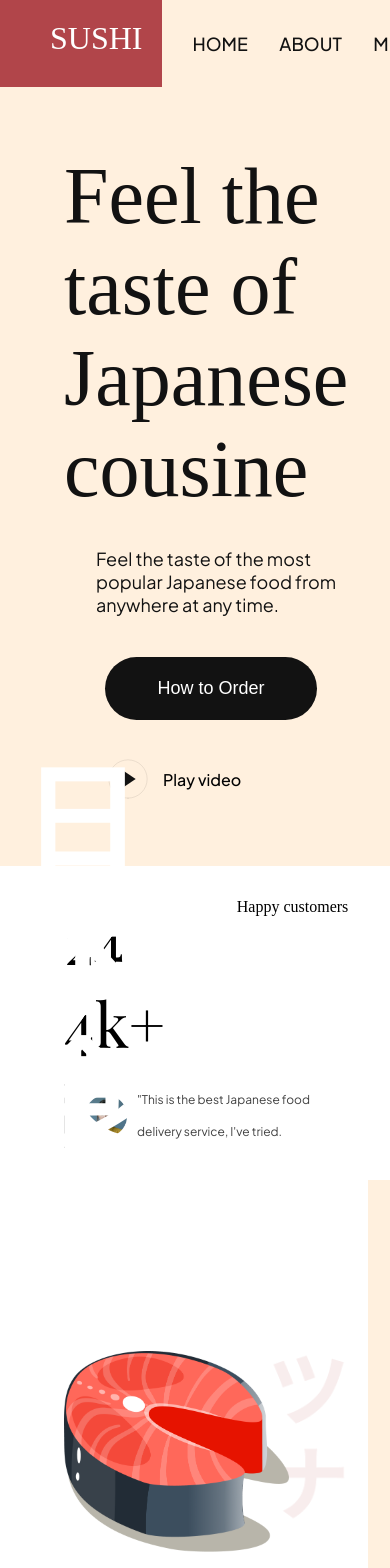
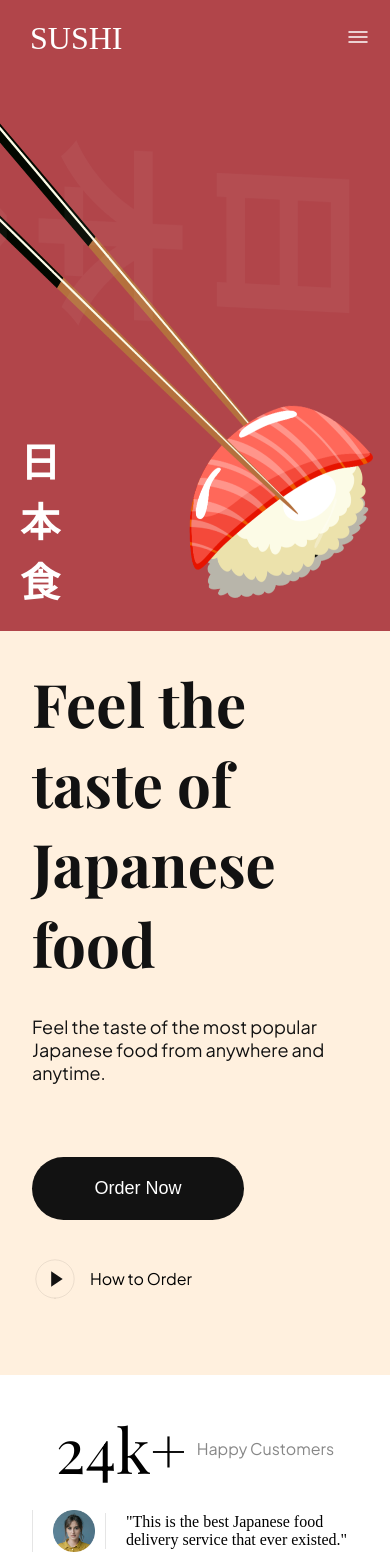
Before and after one commit to bojan09/sushi, a React (Vite) app: page / in a window 390 px wide. Shown: the top 1568 px of the page. Built offline with nearby package versions, Linux system fonts and the light colour scheme.

Commit message:
adding media queries, minor bug on Trending section

```diff
--- a/src/components/Footer/Footer.jsx
+++ b/src/components/Footer/Footer.jsx
@@ -10,8 +10,8 @@ import twitter from "../../assets/twitter.svg";
 const Footer = () => {
   return (
     <div className="footer flex-between">
-      <h3 class="footer__logo">Sushi</h3>
-      <ul class="footer__nav">
+      <h3 className="footer__logo">Sushi</h3>
+      <ul className="footer__nav">
         <li>
           <a href="#menu">Menu</a>
         </li>
@@ -25,14 +25,14 @@ const Footer = () => {
           <a href="#about-us">About Us</a>
         </li>
       </ul>
-      <ul class="footer__social">
-        <li class="flex-center">
+      <ul className="footer__social">
+        <li className="flex-center">
           <img src={facebook} alt="facebook" />
         </li>
-        <li class="flex-center">
+        <li className="flex-center">
           <img src={instagram} alt="instagram" />
         </li>
-        <li class="flex-center">
+        <li className="flex-center">
           <img src={twitter} alt="twitter" />
         </li>
       </ul>
--- a/src/components/Navbar/Navbar.jsx
+++ b/src/components/Navbar/Navbar.jsx
@@ -23,7 +23,7 @@ const Navbar = () => {
           <a href="/#" className="header__logo-link" data-aos="fade-down">
             Sushi
           </a>
-          <div class="header__logo-overlay"></div>
+          <div className="header__logo-overlay"></div>
         </div>
 
         <ul className="header__menu" data-aos="fade-down">
--- a/src/index.css
+++ b/src/index.css
@@ -109,3 +109,225 @@ img {
   scrollbar-width: none;
   /* Firefox */
 }
+
+/* START: about us media queries */
+@media screen and (max-width: 1024px) {
+  .about-us {
+    flex-direction: column;
+  }
+
+  .about-us__image {
+    flex-direction: row;
+  }
+
+  .about-us__image-sushi3 {
+    border-bottom: none;
+    border-right: 8px solid var(--color-creamson);
+  }
+
+  .about-us__button {
+    display: none;
+  }
+}
+
+@media screen and (max-width: 750px) {
+  .about-us__image {
+    flex-direction: column;
+  }
+
+  .about-us__image-sushi3 {
+    border-bottom: 8px solid var(--color-creamson);
+    border-right: none;
+  }
+
+  .about-us__button {
+    display: block;
+    top: 47%;
+  }
+}
+
+@media screen and (max-width: 550px) {
+
+  .about-us__image-sushi2 img,
+  .about-us__image-sushi3 img {
+    width: 50%;
+    height: 160px;
+
+    object-fit: contain;
+  }
+
+  .about-us__image div {
+    padding: 32px;
+  }
+
+  .about-us__button {
+    top: 44%;
+  }
+
+  .about-us__content {
+    padding: 32px;
+  }
+}
+
+/* END: about us media queries */
+
+
+/* START: header media querie */
+@media screen and (max-width: 900px) {
+  .header__nav {
+    background: var(--primary-color);
+  }
+
+  .header__menu {
+    display: none;
+  }
+
+  .header__menu-mobile {
+    display: flex;
+  }
+}
+
+@media screen and (max-width: 550px) {
+  .header__logo {
+    padding-left: 0;
+  }
+}
+
+/* END: header media queries */
+
+/* START: hero media queries */
+@media screen and (max-width: 1060px) {
+  .hero {
+    flex-direction: column;
+  }
+
+  .hero-image img {
+    width: 100%;
+
+    transform: matrix(1, 0.05, 0, 1.25, 0, 0) !important;
+  }
+}
+
+@media screen and (max-width: 750px) {
+  .hero-image h2 {
+    font-size: 70px;
+    line-height: 90px;
+  }
+}
+
+@media screen and (max-width: 550px) {
+  .hero-image h2 {
+    font-size: 40px;
+    line-height: 60px;
+  }
+
+  .hero-content-info {
+    padding: 32px;
+  }
+
+  .hero-content-info h1 {
+    font-size: 60px;
+  }
+
+  .hero-content-info p {
+    margin: 32px 0;
+  }
+
+  .hero-content__buttons {
+    margin: 41px 0;
+  }
+
+  .hero-content__testimonial {
+    padding: 32px;
+  }
+}
+
+/* END: hero media queries */
+
+/* START: popular media queries */
+@media screen and (max-width: 550px) {
+  .popular-foods {
+    padding: 64px 32px;
+  }
+
+  .popular-foods__card,
+  .popular-foods__card.active-card {
+    min-width: 100%;
+  }
+}
+
+/* END: popular media queries */
+
+/* START: subscribe media queries */
+@media screen and (max-width: 550px) {
+  .subscription {
+    padding: 64px 32px;
+  }
+
+  .subscription h2 {
+    font-size: 68px;
+    line-height: 100px;
+  }
+
+  .subscription__form {
+    flex-direction: column;
+    gap: 20px;
+
+    min-width: 100%;
+    border-radius: 20px;
+    padding: 0;
+
+    border: none;
+  }
+
+  .subscription__form input {
+    min-height: 50px;
+
+    border: 1px solid rgba(255, 255, 255, 0.5);
+    padding: 10px 20px;
+    border-radius: 30px;
+  }
+
+  .subscription__form button {
+    min-width: 100%;
+  }
+}
+
+/* END: subscribe media queries */
+
+/* START: trending media queries */
+@media screen and (max-width: 1024px) {
+  .trending-sushi {
+    flex-direction: column;
+  }
+
+  .trending-drink {
+    flex-direction: column-reverse;
+  }
+
+  .trending__image {
+    width: 100%;
+    background-size: cover;
+  }
+
+  .trending__discover {
+    display: none;
+  }
+
+  .trending__arrow {
+    display: none;
+  }
+}
+
+@media screen and (max-width: 550px) {
+  .trending__image img {
+    width: 70%;
+    height: 70%;
+  }
+
+  .trending__content {
+    padding: 32px;
+  }
+}
+
+/* END: trending media queries */
--- a/src/pages/About/About.jsx
+++ b/src/pages/About/About.jsx
@@ -35,11 +35,11 @@ const About = () => {
       </div>
 
       <div className="about-us__content" data-aos="fade-left">
-        <p class="sushi__subtitle">About Us / 私たちに関しては</p>
-        <h3 class="sushi__title">
+        <p className="sushi__subtitle">About Us / 私たちに関しては</p>
+        <h3 className="sushi__title">
           Our mission is to bring true Japanese flavours to you.
         </h3>
-        <p class="sushi__description">
+        <p className="sushi__description">
           We will continue to provide the experience of Omotenashi, the Japanese
           mindset of hospitality, with our shopping and dining for our
           customers.
--- a/src/pages/Home/Home.css
+++ b/src/pages/Home/Home.css
@@ -1,10 +1,10 @@
-.home {
+.hero {
     display: flex;
-    min-height: calc(100vh-74px);
+    min-height: calc(100vh - 74px);
     overflow: hidden;
 }
 
-.home-img {
+.hero-image {
     flex: 1;
     display: flex;
     flex-direction: column;
@@ -13,13 +13,14 @@
     z-index: 5;
 }
 
-.home-img img {
-    width: 120%;
+.hero-image img {
+    width: 110%;
     height: 100%;
     padding: 75px 0;
+    object-fit: contain;
 }
 
-.home-img__overlay {
+.hero-image__overlay {
     position: absolute;
     inset: 0;
     width: 100%;
@@ -28,7 +29,7 @@
     z-index: -1;
 }
 
-.home-img h2 {
+.hero-image h2 {
     position: absolute;
     bottom: 0;
     padding: 20px;
@@ -39,14 +40,14 @@
     color: #fff;
 }
 
-.home-content {
+.hero-content {
     flex: 1.22;
     display: flex;
     justify-content: space-between;
     flex-direction: column;
 }
 
-.home-content__info {
+.hero-content-info {
     padding: 64px;
     flex: 1;
     display: flex;
@@ -54,49 +55,47 @@
     flex-direction: column;
 }
 
-.home-content__info h1 {
+.hero-content-info h1 {
     font-size: 80px;
-    font-weight: 600;
-    font-weight: var(--playfair-display);
+    font-weight: 600px;
+    font-family: var(--playfair-display);
     color: var(--secondary-color);
 }
 
-.home-content__info p {
+.hero-content-info p {
     margin: 32px 0 0 32px;
+
     font-family: var(--plus-jakarta-sans);
     color: var(--secondary-color);
     font-size: 18px;
     font-weight: 400;
 }
 
-.home-content__buttons {
+.hero-content__buttons {
     margin: 41px 0 0 41px;
+
     display: flex;
     flex-wrap: wrap;
     gap: 36px;
 }
 
-.home-content__order-button {
+.hero-content__order-button {
     padding: 20px;
     border-radius: 36px;
     min-width: 212px;
     outline: none;
     border: none;
-    background-color: var(--secondary-color);
+    background: var(--secondary-color);
+
+    cursor: pointer;
+
     color: #fff;
-    cursor: pointer;
     font-weight: 500;
     font-size: 18px;
     line-height: 23px;
 }
 
-.home-content__order-button:hover {
-    background-color: #cbcbcb;
-    color: var(--secondary-color);
-    transition: .5s ease-in-out;
-}
-
-.home-content__play-button {
+.hero-content__play-button {
     border: none;
     outline: none;
     background: transparent;
@@ -108,25 +107,19 @@
     line-height: 19px;
     color: var(--black-200);
     font-family: var(--plus-jakarta-sans);
-    font-weight: 500;
+
     cursor: pointer;
 }
 
-.home-content__play-button:hover {
-    border: 1px solid rgba(2, 2, 2, 0.1);
-    border-radius: 50px;
-    padding-right: 2rem;
-    transition: .2s ease-out;
+.hero-content__play-button img {
+    margin-right: 12px;
+
+    width: 46px;
+    height: 46px;
+    object-fit: contain;
 }
 
-.home-content__play-button img {
-    margin-right: 12px;
-    width: 46px;
-    height: 46px;
-
-}
-
-.home-content__testimonial {
+.hero-content__testimonial {
     padding: 32px 64px;
     display: flex;
     flex-wrap: wrap;
@@ -134,27 +127,43 @@
     background-color: var(--color-white);
 }
 
-.home-content__customer {
+.hero-content__customer {
     flex: 1;
     gap: 10px;
-
 }
 
-.home-content__customer h4 {
+.hero-content__customer h4 {
     font-size: 62px;
     font-weight: 400;
-    font-family: var(--playfair-display);
+    font-family: var(--playfair-display)
 }
 
-.home-content__customer p {
+.hero-content__customer p {
     font-size: 16px;
     font-weight: 400;
     font-family: var(--plus-jakarta-sans);
     color: var(--secondary-color);
-    opacity: .5;
+    opacity: 0.5;
 }
 
-.home-content__review {
+.hero-content__review {
+    flex: 1;
+    display: flex;
+    align-items: center;
+    gap: 10px;
+
+    padding-left: 20px;
+    border-left: 1px solid rgba(2, 2, 2, 0.1);
+    min-width: 200px;
+}
+
+.hero-content__review img {
+    width: 42px;
+    height: 42px;
+    object-fit: contain;
+}
+
+.hero-content__review p {
     flex: 1;
     display: flex;
     align-items: center;
@@ -163,17 +172,3 @@
     border-left: 1px solid rgba(2, 2, 2, 0.1);
     min-width: 200px;
 }
-
-.home-content__review img {
-    width: 42px;
-    height: 42px;
-}
-
-.home-content__review p {
-    font-size: 12px;
-    font-weight: 400;
-    line-height: 32px;
-    font-family: var(--plus-jakarta-sans);
-    color: var(--secondary-color);
-    opacity: 0.8;
-}
--- a/src/pages/Home/Home.jsx
+++ b/src/pages/Home/Home.jsx
@@ -18,46 +18,49 @@ import user from "../../assets/user.png";
 
 const Home = () => {
   return (
-    <div className="home">
+    <div className="hero">
       {/* Image container */}
-      <div className="home-img">
+      <div className="hero-image">
         <img src={sushi} alt="sushi" data-aos="fade-up" />
-
         <h2 data-aos="fade-up">
           日 <br />
-          本 <br /> 食
+          本 <br />食
         </h2>
 
-        <div class="home-img__overlay"></div>
+        <div className="hero-image__overlay"></div>
       </div>
-      {/* Content - container */}
-      <div className="home-content">
-        <div className="home-content__info" data-aos="fade-left">
-          <h1>Feel the taste of Japanese cousine </h1>
+
+      <div className="hero-content">
+        <div className="hero-content-info" data-aos="fade-left">
+          <h1>Feel the taste of Japanese food</h1>
           <p>
-            Feel the taste of the most popular Japanese food from anywhere at
-            any time.
+            Feel the taste of the most popular Japanese food from anywhere and
+            anytime.
           </p>
 
-          <div className="home-content__buttons">
-            <button className="home-content__order-button">How to Order</button>
-            <button className="home-content__play-button">
+          <div className="hero-content__buttons">
+            <button className="hero-content__order-button">Order Now</button>
+            <button className="hero-content__play-button">
               <img src={play_circle} alt="play" />
-              Play video
+              How to Order
             </button>
           </div>
         </div>
 
-        <div className="home-content__testimonial" data-aos="fade-up">
-          <div className="home-content__customer flex-center">
+        <div className="hero-content__testimonial" data-aos="fade-up">
+          <div className="hero-content__customer flex-center">
             <h4>
-              24 <span>4k+</span>
+              24<span>k+</span>
             </h4>
+            <p>Happy Customers</p>
           </div>
-          <p>Happy customers</p>
-          <div className="home-content__review">
+
+          <div className="hero-content__review">
             <img src={user} alt="user" />
-            <p>"This is the best Japanese food delivery service, I've tried.</p>
+            <p>
+              "This is the best Japanese food delivery service that ever
+              existed."
+            </p>
           </div>
         </div>
       </div>
--- a/src/pages/Menu/Menu.jsx
+++ b/src/pages/Menu/Menu.jsx
@@ -25,87 +25,87 @@ AOS.init({
 const Menu = () => {
   return (
     <div className="popular-foods" id="menu">
-      <h2 class="popular-foods__title" data-aos="zoom-in-up">
+      <h2 className="popular-foods__title" data-aos="zoom-in-up">
         Popular Food / 人気
       </h2>
       <div
         className="popular-foods__filters sushi__hide-scrollbar"
         data-aos="fade-up"
       >
-        <button class="popular-foods__filter-btn active">All</button>
-        <button class="popular-foods__filter-btn">
+        <button className="popular-foods__filter-btn active">All</button>
+        <button className="popular-foods__filter-btn">
           <img src={sushi_9} alt="sushi 9" />
           Sushi
         </button>
-        <button class="popular-foods__filter-btn">
+        <button className="popular-foods__filter-btn">
           <img src={sushi_8} alt="sushi 8" />
           Ramen
         </button>
-        <button class="popular-foods__filter-btn">
+        <button className="popular-foods__filter-btn">
           <img src={sushi_7} alt="sushi 7" />
           Udon
         </button>
-        <button class="popular-foods__filter-btn">
+        <button className="popular-foods__filter-btn">
           <img src={sushi_6} alt="sushi 6" />
           Danggo
         </button>
-        <button class="popular-foods__filter-btn">All</button>
+        <button className="popular-foods__filter-btn">All</button>
       </div>
 
       <div className="popular-foods__catalogue" data-aos="fade-up">
         {/* Popular foods - Card __ 1 */}
-        <article class="popular-foods__card">
+        <article className="popular-foods__card">
           <img
-            class="popular-foods__card-image"
+            className="popular-foods__card-image"
             src={sushi_12}
             alt="sushi-12"
           />
-          <h4 class="popular-foods__card-title">Chezu Sushi</h4>
+          <h4 className="popular-foods__card-title">Chezu Sushi</h4>
 
-          <div class="popular-foods__card-details flex-between">
-            <div class="popular-foods__card-rating">
+          <div className="popular-foods__card-details flex-between">
+            <div className="popular-foods__card-rating">
               <img src={star_img} alt="star" />
               <p>4.9</p>
             </div>
 
-            <p class="popular-foods__card-price">$21.00</p>
+            <p className="popular-foods__card-price">$21.00</p>
           </div>
         </article>
 
         {/* Popular foods - Card __ 2 */}
-        <article class="popular-foods__card active-card">
+        <article className="popular-foods__card active-card">
           <img
-            class="popular-foods__card-image"
+            className="popular-foods__card-image"
             src={sushi_11}
             alt="sushi-11"
           />
-          <h4 class="popular-foods__card-title">Original Sushi</h4>
+          <h4 className="popular-foods__card-title">Original Sushi</h4>
 
-          <div class="popular-foods__card-details flex-between">
-            <div class="popular-foods__card-rating">
+          <div className="popular-foods__card-details flex-between">
+            <div className="popular-foods__card-rating">
               <img src={star_img} alt="star" />
               <p>5.0</p>
             </div>
 
-            <p class="popular-foods__card-price">$19.00</p>
+            <p className="popular-foods__card-price">$19.00</p>
           </div>
         </article>
 
-        <article class="popular-foods__card">
+        <article className="popular-foods__card">
           <img
-            class="popular-foods__card-image"
+            className="popular-foods__card-image"
             src={sushi_10}
             alt="sushi-10"
           />
-          <h4 class="popular-foods__card-title">Ramen Legendo</h4>
+          <h4 className="popular-foods__card-title">Ramen Legendo</h4>
 
-          <div class="popular-foods__card-details flex-between">
-            <div class="popular-foods__card-rating">
+          <div className="popular-foods__card-details flex-between">
+            <div className="popular-foods__card-rating">
               <img src={star_img} alt="star" />
               <p>4.7</p>
             </div>
 
-            <p class="popular-foods__card-price">$13.00</p>
+            <p className="popular-foods__card-price">$13.00</p>
           </div>
         </article>
       </div>
--- a/src/pages/Services/Services.jsx
+++ b/src/pages/Services/Services.jsx
@@ -11,7 +11,7 @@ const Services = () => {
       </h2>
       <p data-aos="fade-up">Sign up for the Sushi newsletter</p>
 
-      <div class="subscription__form" data-aos="fade-up">
+      <div className="subscription__form" data-aos="fade-up">
         <input type="text" placeholder="Enter your email address" />
         <button>Get Started</button>
       </div>
--- a/src/pages/Trending/Trending.jsx
+++ b/src/pages/Trending/Trending.jsx
@@ -21,49 +21,48 @@ AOS.init({
 const Trending = () => {
   return (
     <div className="trending" id="food">
-      <section class="trending" id="food">
-        <section class="trending-sushi">
-          <div class="trending__content" data-aos="fade-right">
-            <p class="sushi__subtitle">What’s Trending / トレンド</p>
+      <div className="trending-sushi">
+        <div className="trending__content" data-aos="fade-right">
+          <p className="sushi__subtitle">What’s Trending / トレンド</p>
 
-            <h3 class="sushi__title">Japanese Sushi</h3>
-            <p class="sushi__description">
+          <h3 className="sushi__title">Japanese Sushi</h3>
+          <p className="sushi__description">
             Feel the taste of the most delicious Sushi here.
           </p>
 
-            <ul class="trending__list flex-between">
+          <ul className="trending__list flex-between">
             <li>
-                <div class="trending__icon flex-center">
+              <div className="trending__icon flex-center">
                 <img src={check} alt="check" />
               </div>
               <p>Make Sushi</p>
             </li>
             <li>
-                <div class="trending__icon flex-center">
+              <div className="trending__icon flex-center">
                 <img src={check} alt="check" />
               </div>
               <p>Oshizushi</p>
             </li>
             <li>
-                <div class="trending__icon flex-center">
+              <div className="trending__icon flex-center">
                 <img src={check} alt="check" />
               </div>
               <p>Uramaki Sushi</p>
             </li>
             <li>
-                <div class="trending__icon flex-center">
+              <div className="trending__icon flex-center">
                 <img src={check} alt="check" />
               </div>
               <p>Nigiri Sushi</p>
             </li>
             <li>
-                <div class="trending__icon flex-center">
+              <div className="trending__icon flex-center">
                 <img src={check} alt="check" />
               </div>
               <p>Temaki Sushi</p>
             </li>
             <li>
-                <div class="trending__icon flex-center">
+              <div className="trending__icon flex-center">
                 <img src={check} alt="check" />
               </div>
               <p>Inari Sushi</p>
@@ -71,85 +70,84 @@ const Trending = () => {
           </ul>
         </div>
 
-          <div class="trending__image flex-center">
+        <div className="trending__image flex-center">
           <img src={sushi_5} alt="sushi-5" data-aos="fade-left" />
 
-            <div class="trending__arrow trending__arrow-left">
+          <div className="trending__arrow trending__arrow-left">
             <img src={arrow_vertical} alt="arrow vertical" />
           </div>
 
-            <div class="trending__arrow trending__arrow-bottom">
+          <div className="trending__arrow trending__arrow-bottom">
             <img src={arrow_horizontal} alt="arrow horizontal" />
           </div>
         </div>
-        </section>
+      </div>
 
-        <div class="trending__discover" data-aos="zoom-in">
+      <div className="trending__discover" data-aos="zoom-in">
         <p>Discover</p>
       </div>
 
-        <section class="trending-drinks">
-          <div class="trending__image flex-center">
+      <div className="trending-drinks">
+        <div className="trending__image flex-center">
           <img src={sushi_4} alt="sushi-4" data-aos="fade-right" />
 
-            <div class="trending__arrow trending__arrow-top">
+          <div className="trending__arrow trending__arrow-top">
             <img src={arrow_horizontal} alt="arrow horizontal" />
           </div>
 
-            <div class="trending__arrow trending__arrow-right">
+          <div className="trending__arrow trending__arrow-right">
             <img src={arrow_vertical} alt="arrow vertical" />
           </div>
         </div>
 
-          <div class="trending__content" data-aos="fade-left">
-            <p class="sushi__subtitle">What’s Trending / トレンド</p>
+        <div className="trending__content" data-aos="fade-left">
+          <p className="sushi__subtitle">What’s Trending / トレンド</p>
 
-            <h3 class="sushi__title">Japanese Drinks</h3>
-            <p class="sushi__description">
+          <h3 className="sushi__title">Japanese Drinks</h3>
+          <p className="sushi__description">
             Feel the taste of the most delicious Japense drinks here.
           </p>
 
-            <ul class="trending__list flex-between">
+          <ul className="trending__list flex-between">
             <li>
-                <div class="trending__icon flex-center">
+              <div className="trending__icon flex-center">
                 <img src={check} alt="check" />
               </div>
               <p>Oruncha</p>
             </li>
             <li>
-                <div class="trending__icon flex-center">
+              <div className="trending__icon flex-center">
                 <img src={check} alt="check" />
               </div>
               <p>Sakura Tea</p>
             </li>
             <li>
-                <div class="trending__icon flex-center">
+              <div className="trending__icon flex-center">
                 <img src={check} alt="check" />
               </div>
               <p>Aojiru</p>
             </li>
             <li>
-                <div class="trending__icon flex-center">
+              <div className="trending__icon flex-center">
                 <img src={check} alt="check" />
               </div>
               <p>Ofukucha</p>
             </li>
             <li>
-                <div class="trending__icon flex-center">
+              <div className="trending__icon flex-center">
                 <img src={check} alt="check" />
               </div>
               <p>Kombu-cha</p>
             </li>
             <li>
-                <div class="trending__icon flex-center">
+              <div className="trending__icon flex-center">
                 <img src={check} alt="check" />
               </div>
               <p>Mugicha</p>
             </li>
           </ul>
         </div>
-        </section>
-      </section>
+      </div>
     </div>
   );
 };
```
Lines whose indentation alone changed are shown as unchanged.
